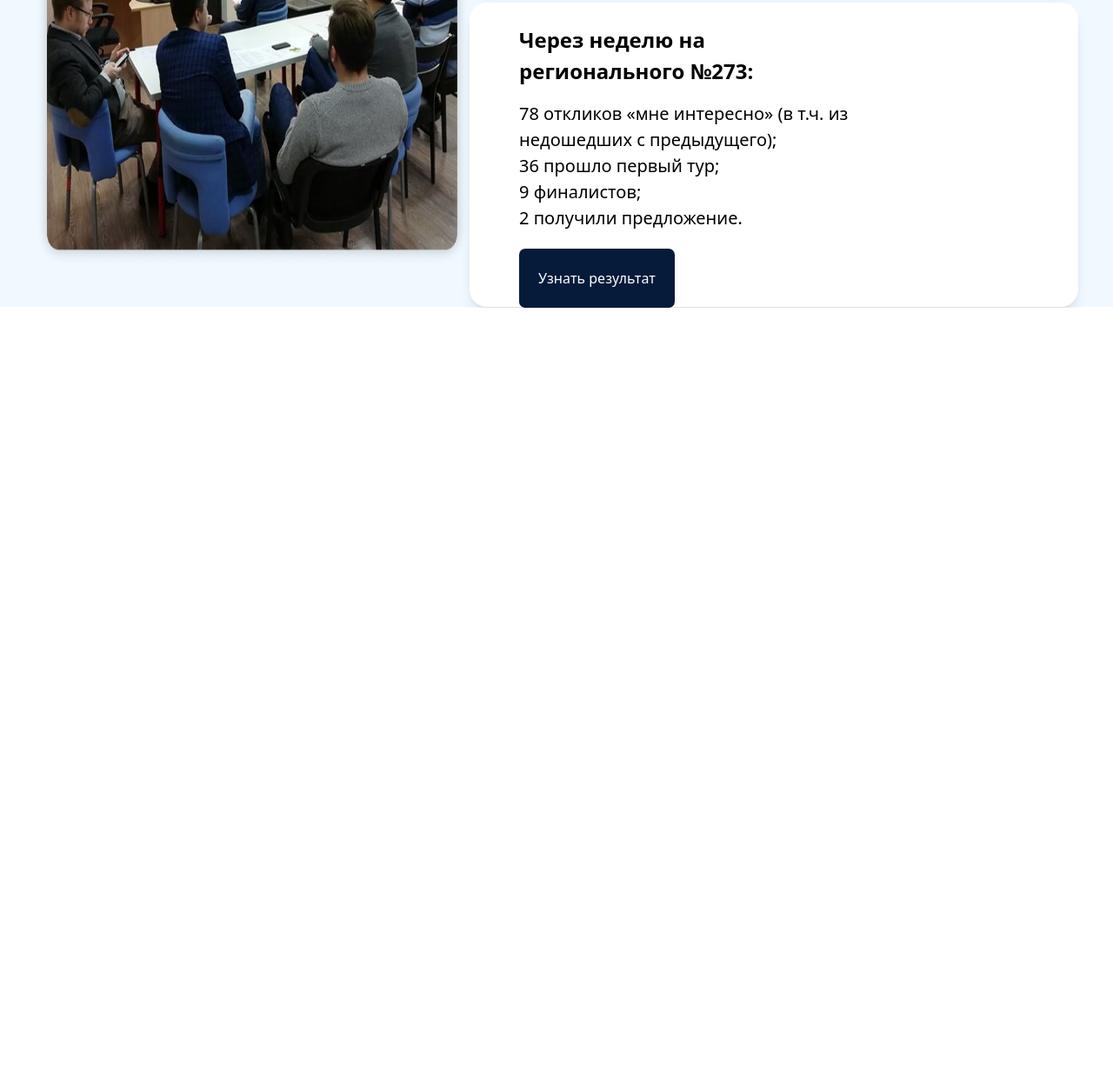
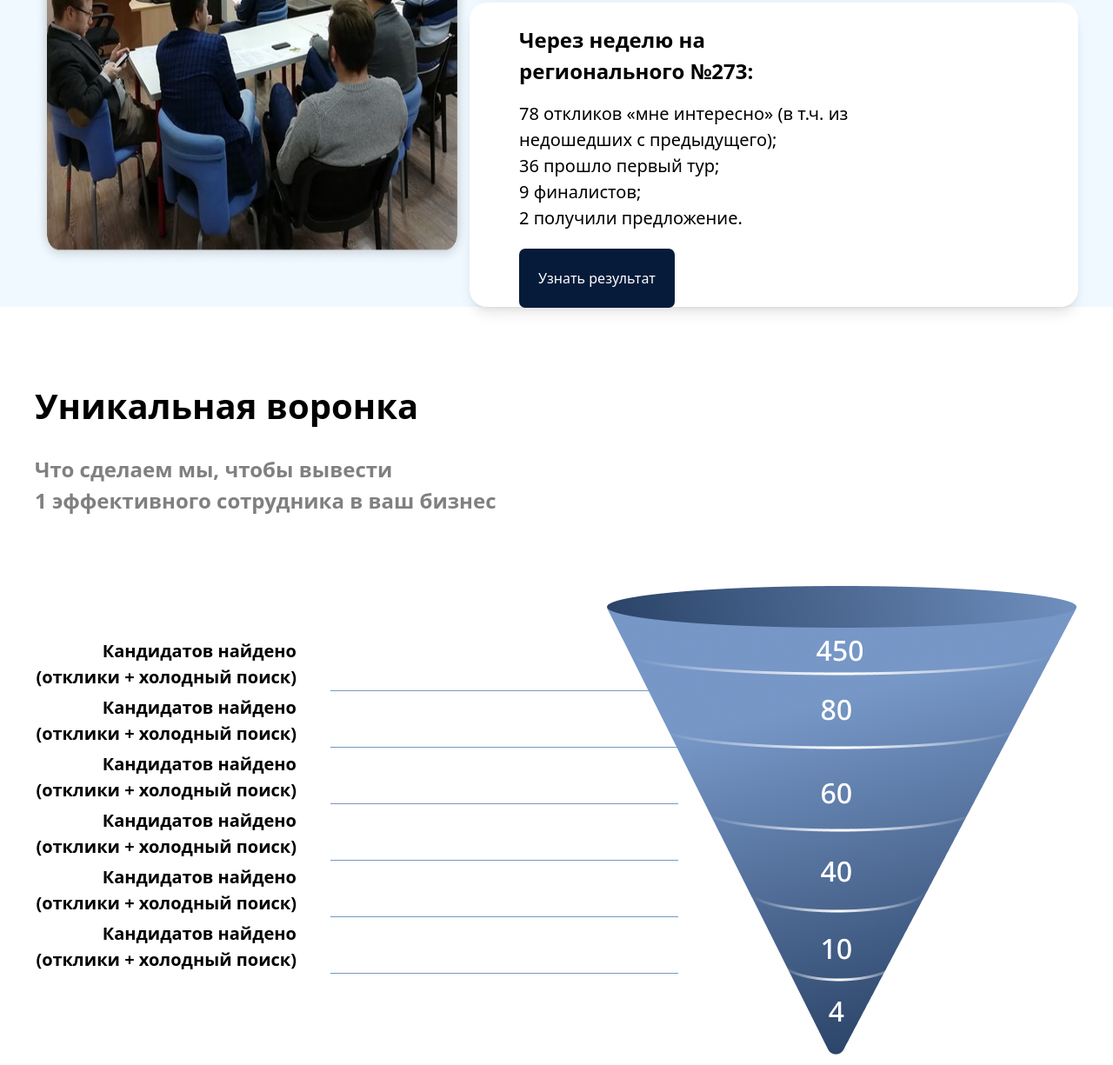
Before and after one commit to maga76/exam_week2-GIT, a website: page index.html in a window 1280 px wide. Shown: the part 2812-4037 px from the top of the page at 87% size. Before the commit the page ends 3166 px from the top, so only its background shows below. Drawn offline with Linux system fonts and the light colour scheme.

Commit message:
section5

```diff
--- a/index.html
+++ b/index.html
@@ -248,7 +248,30 @@
                 </div>
             </section>
         </div>
-
+        <section class="max-w-[1200px] m-auto">
+            <div class="lg:mt-[84px]">
+                <p class="text-[40px] font-semibold ">Уникальная воронка</p>
+                <p class="text-[24px] font-semibold lg:w-[661px] text-[grey] mt-[25px] w-[360px]">Что сделаем мы, чтобы вывести <br> 1 эффективного сотрудника в ваш бизнес</p>
+                <p class="text-[24px] font-semibold lg:w-[661px] text-[grey] mt-[25px] w-[360px] lg:hidden">Что сделаем мы, чтобы вывести <br> 1 эффективного сотрудника в ваш бизнес</p>
+                <div class="mt-[80px] lg:flex lg:justify-between  ">
+                    <aside class="mt-[60px] text-[20px] font-semibold w-[301px] text-end">
+                        <p>Кандидатов найдено (отклики + холодный поиск)</p>
+                        <hr class="w-[400px] h-[5px] text-[#7696C6] ml-[340px] m7-[-100px] lg:block hidden">
+                        <p>Кандидатов найдено (отклики + холодный поиск)</p>
+                        <hr class="w-[400px] h-[5px] text-[#7696C6] ml-[340px] m7-[-100px] lg:block hidden">
+                        <p>Кандидатов найдено (отклики + холодный поиск)</p>
+                        <hr class="w-[400px] h-[5px] text-[#7696C6] ml-[340px] m7-[-100px] lg:block hidden">
+                        <p>Кандидатов найдено (отклики + холодный поиск)</p>
+                        <hr class="w-[400px] h-[5px] text-[#7696C6] ml-[340px] m7-[-100px] lg:block hidden">
+                        <p>Кандидатов найдено (отклики + холодный поиск)</p>
+                        <hr class="w-[400px] h-[5px] text-[#7696C6] ml-[340px] m7-[-100px] lg:block hidden">
+                        <p>Кандидатов найдено (отклики + холодный поиск)</p>
+                        <hr class="w-[400px] h-[5px] text-[#7696C6] ml-[340px] m7-[-100px] lg:block hidden">
+                    </aside>
+                    <img src="./src/image/Group 51.png" alt="">
+                </div>
+            </div>
+        </section>
     </main>
 </body>
 </html>
```
Also changed, not shown: src/image/Group 51.png (added), src/output.css.
